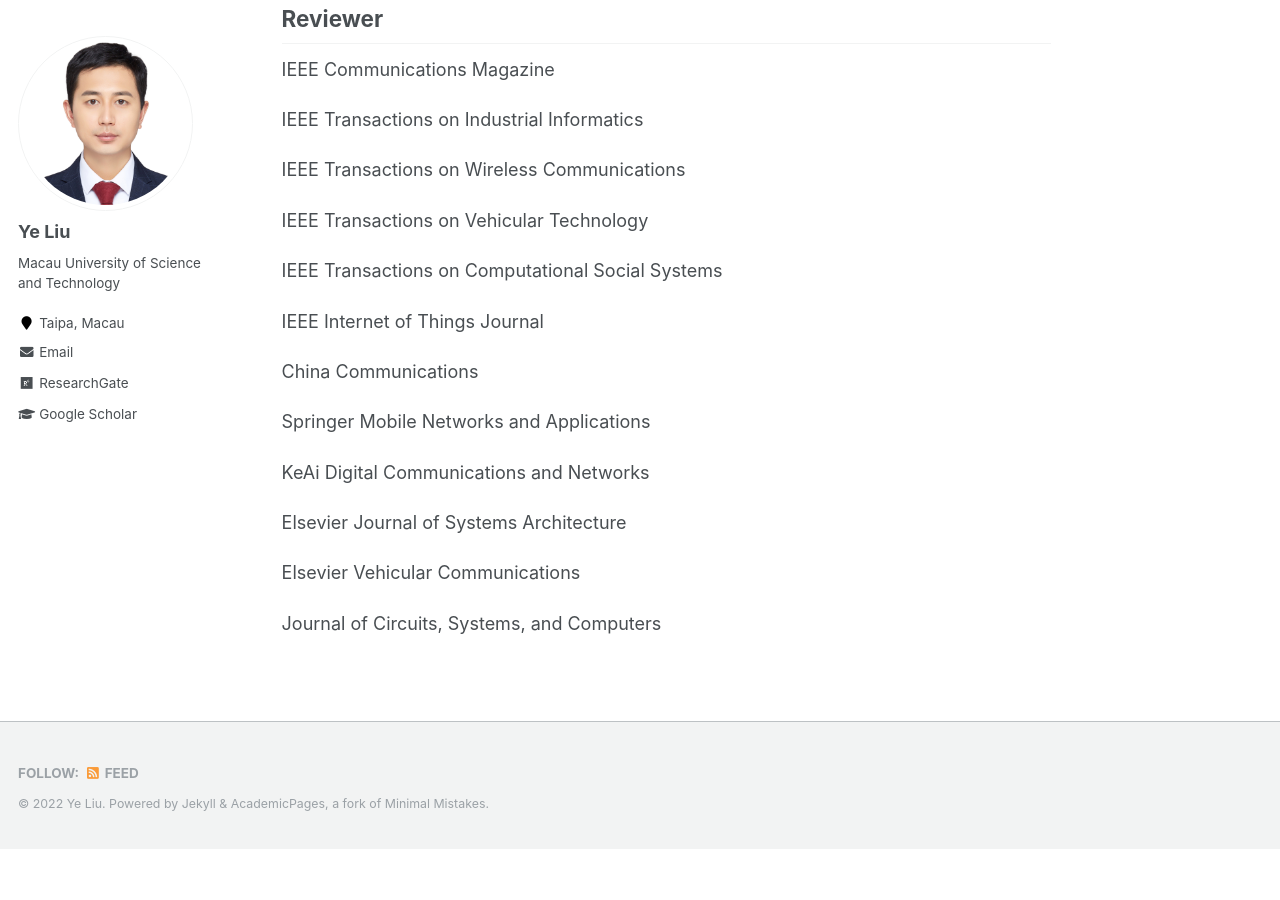
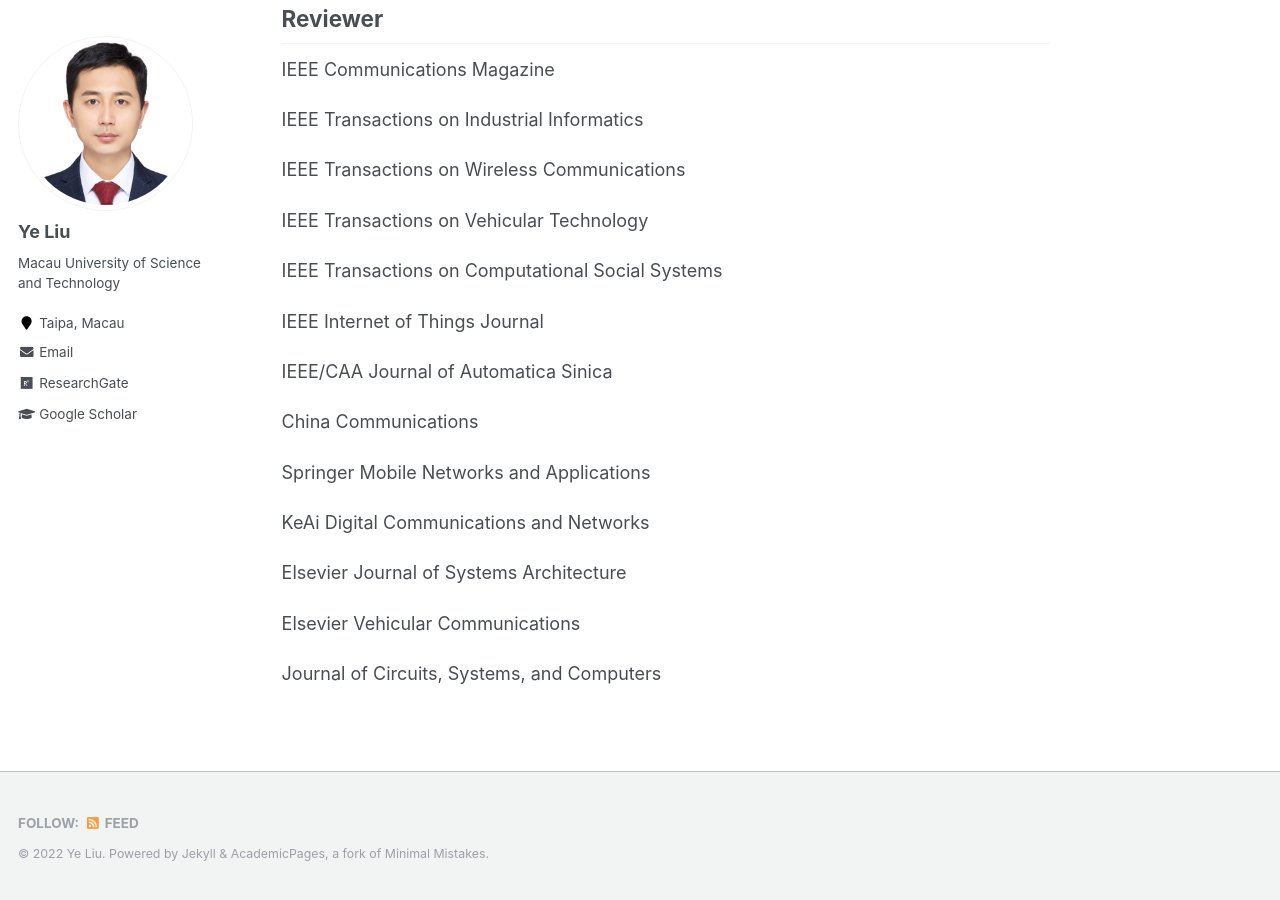
Before and after one commit to ChrisYe-Liu/chrisye-liu.github.io, a Jekyll site: the page built from _pages/professional-activities.md, in a window 1280 px wide and 900 px high, scrolled down 1811 px. Built offline with Jekyll 4.4.1, drawn with Linux system fonts in a browser that asks for light colours; before the commit the page ends 2660 px from its top, so only the background shows below that.

Commit message:
Update professional-activities.md

```diff
--- a/_pages/professional-activities.md
+++ b/_pages/professional-activities.md
@@ -65,6 +65,8 @@ IEEE Transactions on Computational Social Systems
 
 IEEE Internet of Things Journal
 
+ IEEE/CAA Journal of Automatica Sinica
+
 China Communications
 
 Springer Mobile Networks and Applications
```
